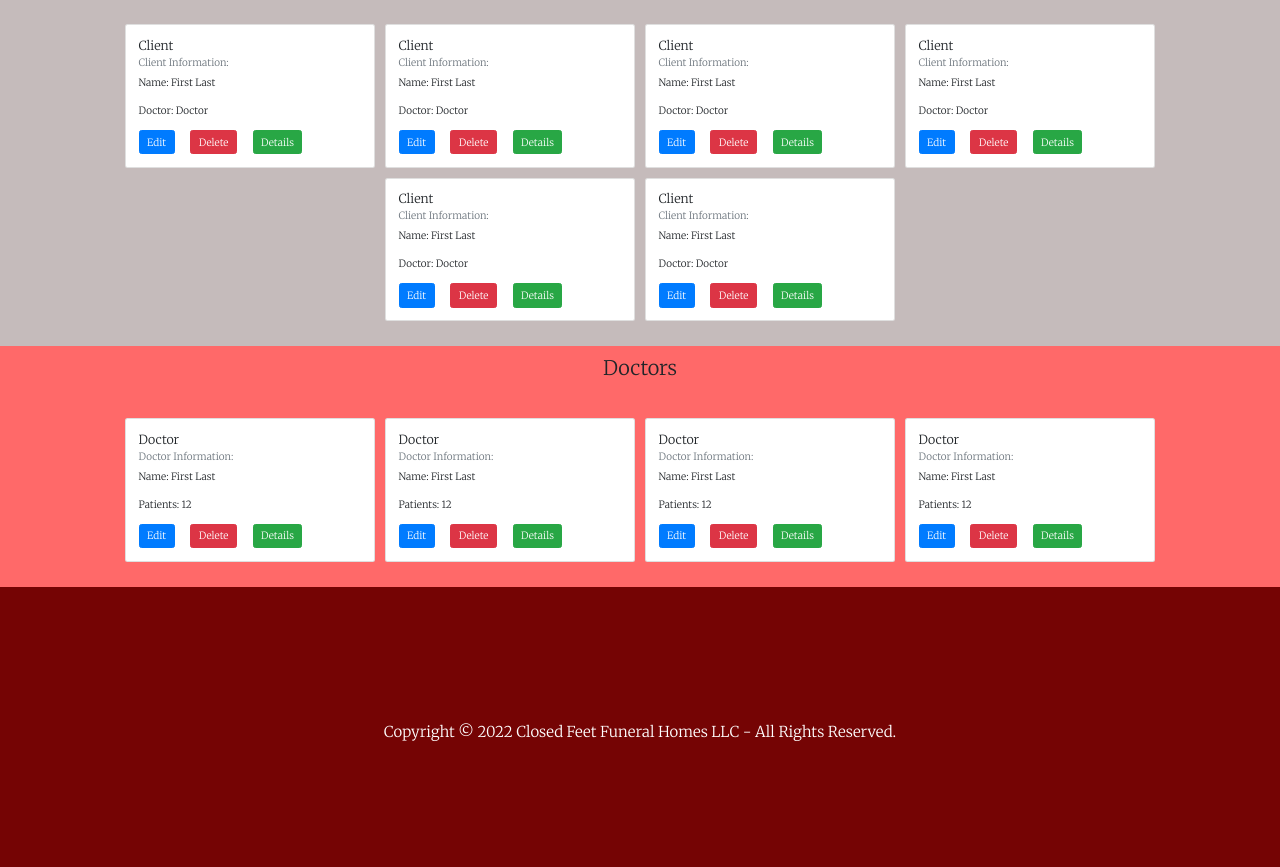
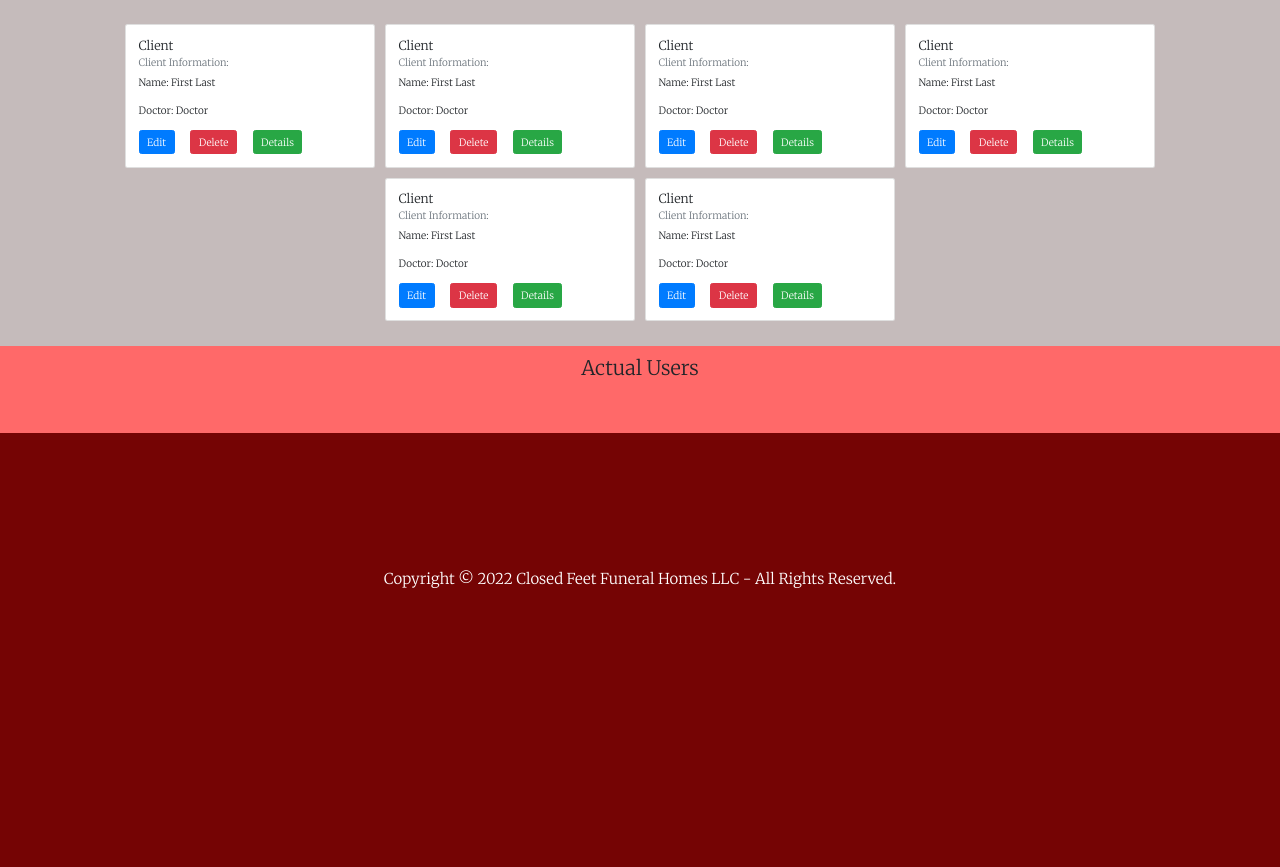
Before and after one commit to JMcc888/closed-feet, a Node server app: page /user-settings/ in a window 1280 px wide. Shown: the part 151-1018 px from the top of the page. After the commit the page ends 864 px from the top, so only its background shows below. Run offline with Node 20, Linux system fonts and the light colour scheme; some libraries are stand-ins or nearby versions.

Commit message:
Getting closer with da user crud

```diff
--- a/views/pages/admin_pages/users.ejs
+++ b/views/pages/admin_pages/users.ejs
@@ -121,81 +121,25 @@
 
     <!-- Doctor Header -->
     <div class="doctor-header">
-      <h2>Doctors</h2>
+      <h2>Actual Users</h2>
     </div>
+
     <div class="doctor-cards">
-      <!-- Doctor Cards -->
+      <!-- Actual User Cards -->
+      <% users.forEach((u) => { %>
         <div class="card">
             <div class="card-body">
-          <h5 class="card-title">Doctor</h5>
-          <h6 class="card-subtitle mb-2 text-muted">Doctor Information:</h6>
-          <p class="card-text">Name: First Last</p>
-          <p class="card-text">Patients: 12</p>
+              <h5 class="card-title"><%= u.username%></h5>
+              <h6 class="card-subtitle mb-2 text-muted">User Information:</h6>
+              <p class="card-text">email: <%= u.email%></p>
               <a href="#" class="card-link">
-            <button class="btn btn-primary">Edit</button>
+                <a href="/user-settings/<%= u._id %>">
+                    <button class="btn btn-success">Details</button>
                 </a>
-          <a href="#" class="card-link">
-            <button class="btn btn-danger">Delete</button>
-          </a>
-          <a href="#" class="card-link">
-            <button class="btn btn-success">Details</button>
               </a>
             </div>
           </div>
-
-      <div class="card">
-        <div class="card-body">
-          <h5 class="card-title">Doctor</h5>
-          <h6 class="card-subtitle mb-2 text-muted">Doctor Information:</h6>
-          <p class="card-text">Name: First Last</p>
-          <p class="card-text">Patients: 12</p>
-          <a href="#" class="card-link">
-            <button class="btn btn-primary">Edit</button>
-          </a>
-          <a href="#" class="card-link">
-            <button class="btn btn-danger">Delete</button>
-          </a>
-          <a href="#" class="card-link">
-            <button class="btn btn-success">Details</button>
-          </a>
-        </div>
-      </div>
-
-      <div class="card">
-        <div class="card-body">
-          <h5 class="card-title">Doctor</h5>
-          <h6 class="card-subtitle mb-2 text-muted">Doctor Information:</h6>
-          <p class="card-text">Name: First Last</p>
-          <p class="card-text">Patients: 12</p>
-          <a href="#" class="card-link">
-            <button class="btn btn-primary">Edit</button>
-          </a>
-          <a href="#" class="card-link">
-            <button class="btn btn-danger">Delete</button>
-          </a>
-          <a href="#" class="card-link">
-            <button class="btn btn-success">Details</button>
-          </a>
-        </div>
-      </div>
-
-      <div class="card">
-        <div class="card-body">
-          <h5 class="card-title">Doctor</h5>
-          <h6 class="card-subtitle mb-2 text-muted">Doctor Information:</h6>
-          <p class="card-text">Name: First Last</p>
-          <p class="card-text">Patients: 12</p>
-          <a href="#" class="card-link">
-            <button class="btn btn-primary">Edit</button>
-          </a>
-          <a href="#" class="card-link">
-            <button class="btn btn-danger">Delete</button>
-          </a>
-          <a href="#" class="card-link">
-            <button class="btn btn-success">Details</button>
-          </a>
-        </div>
-      </div>
+    <% }) %>
     </div>
   </section>
 <%- include('../partials/headers&footers/bootstrap-footer') %>
```
Lines whose indentation alone changed are shown as unchanged.
